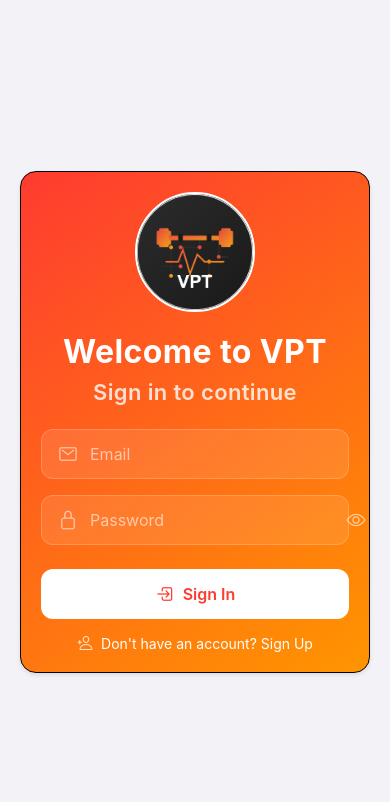
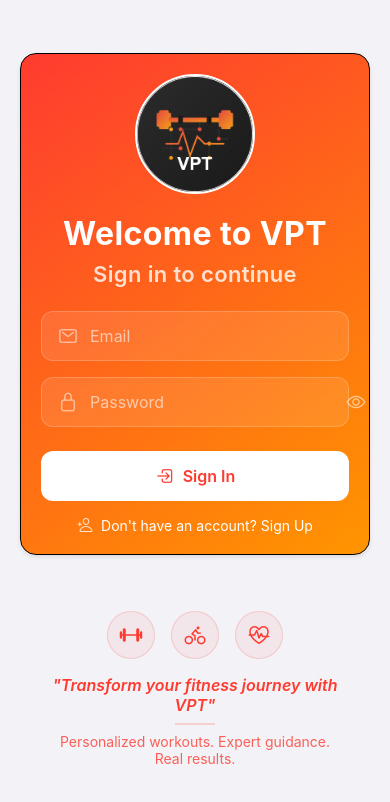
Before and after one commit to ItzRikk/FrontEnd-VPT, a React Native app in the folder VPTApp/: screen /Landing in a window 390 px wide. Shown: the top 802 px of the page. Built offline with nearby package versions, Linux system fonts and the light colour scheme.

Commit message:
Update LandingScreen.js

```diff
--- a/VPTApp/src/screens/LandingScreen.js
+++ b/VPTApp/src/screens/LandingScreen.js
@@ -249,6 +249,30 @@ const LandingScreen = ({ navigation }) => {
                 </TouchableOpacity>
               </View>
             </LinearGradient>
+
+            {/* Decorative Footer */}
+            <View style={styles.footerContainer}>
+              <View style={styles.footerIconRow}>
+                <View style={styles.footerIconWrapper}>
+                  <Icon name="barbell-outline" size={24} color={colors.primary} />
+                </View>
+                <View style={styles.footerIconWrapper}>
+                  <Icon name="bicycle-outline" size={24} color={colors.primary} />
+                </View>
+                <View style={styles.footerIconWrapper}>
+                  <Icon name="fitness-outline" size={24} color={colors.primary} />
+                </View>
+              </View>
+              <View style={styles.motivationContainer}>
+                <Text style={styles.motivationText}>
+                  "Transform your fitness journey with VPT"
+                </Text>
+                <View style={styles.motivationDivider} />
+                <Text style={styles.motivationSubtext}>
+                  Personalized workouts. Expert guidance. Real results.
+                </Text>
+              </View>
+            </View>
           </View>
         </KeyboardAvoidingView>
       </View>
@@ -267,9 +291,12 @@ const styles = StyleSheet.create({
   content: {
     flex: 1,
     justifyContent: 'center',
+    alignItems: 'center',
     padding: 20,
   },
   welcomeCard: {
+    width: '100%',
+    maxWidth: 400,
     borderRadius: 16,
     borderWidth: 1,
     borderColor: '#000000',
@@ -370,6 +397,51 @@ const styles = StyleSheet.create({
     color: colors.card,
     fontSize: 14,
   },
+  footerContainer: {
+    width: '100%',
+    paddingVertical: 24,
+    alignItems: 'center',
+    marginTop: 32,
+  },
+  footerIconRow: {
+    flexDirection: 'row',
+    justifyContent: 'center',
+    marginBottom: 16,
+  },
+  footerIconWrapper: {
+    width: 48,
+    height: 48,
+    borderRadius: 24,
+    backgroundColor: `${colors.primary}10`,
+    justifyContent: 'center',
+    alignItems: 'center',
+    marginHorizontal: 8,
+    borderWidth: 1,
+    borderColor: `${colors.primary}30`,
+  },
+  motivationContainer: {
+    alignItems: 'center',
+    paddingHorizontal: 32,
+  },
+  motivationText: {
+    fontSize: 16,
+    fontWeight: '600',
+    color: colors.primary,
+    textAlign: 'center',
+    fontStyle: 'italic',
+  },
+  motivationDivider: {
+    width: 40,
+    height: 2,
+    backgroundColor: `${colors.primary}30`,
+    marginVertical: 8,
+  },
+  motivationSubtext: {
+    fontSize: 14,
+    color: colors.primary,
+    opacity: 0.8,
+    textAlign: 'center',
+  },
 });
 
 export default LandingScreen;
```
